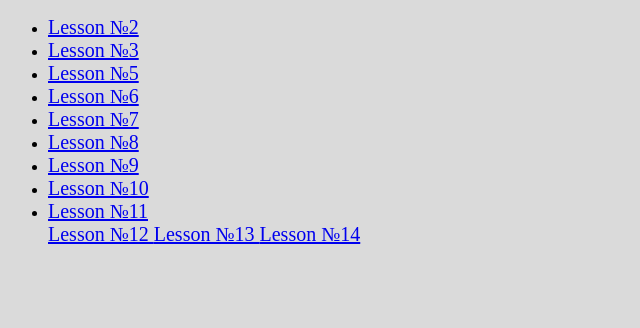
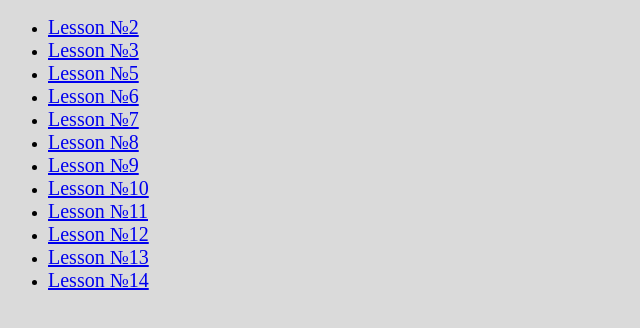
Before and after one commit to Aelharon/Lessons_Java_Script, a plain HTML site: page index.html in a window 1280 px wide. Shown: the whole page, without its empty margins (0-640 px from the left). Drawn offline with Linux system fonts and the light colour scheme.

Commit message:
Update index.html

```diff
--- a/index.html
+++ b/index.html
@@ -53,20 +53,22 @@
 					Lesson №11
 				</a>
 			</li>
+			<li>
 				<a class="link-lesson" href="lesson_12/index.html">
 					Lesson №12
 				</a>
 			</li>
-						</li>
+						<li>
 				<a class="link-lesson" href="lesson_13/index.html">
 					Lesson №13
 				</a>
 			</li>
-			</li>
+			<li>
 				<a class="link-lesson" href="lesson_14/index.html">
 					Lesson №14
 				</a>
 			</li>
 		</ul>
 	</body>
+
 </html>
```
